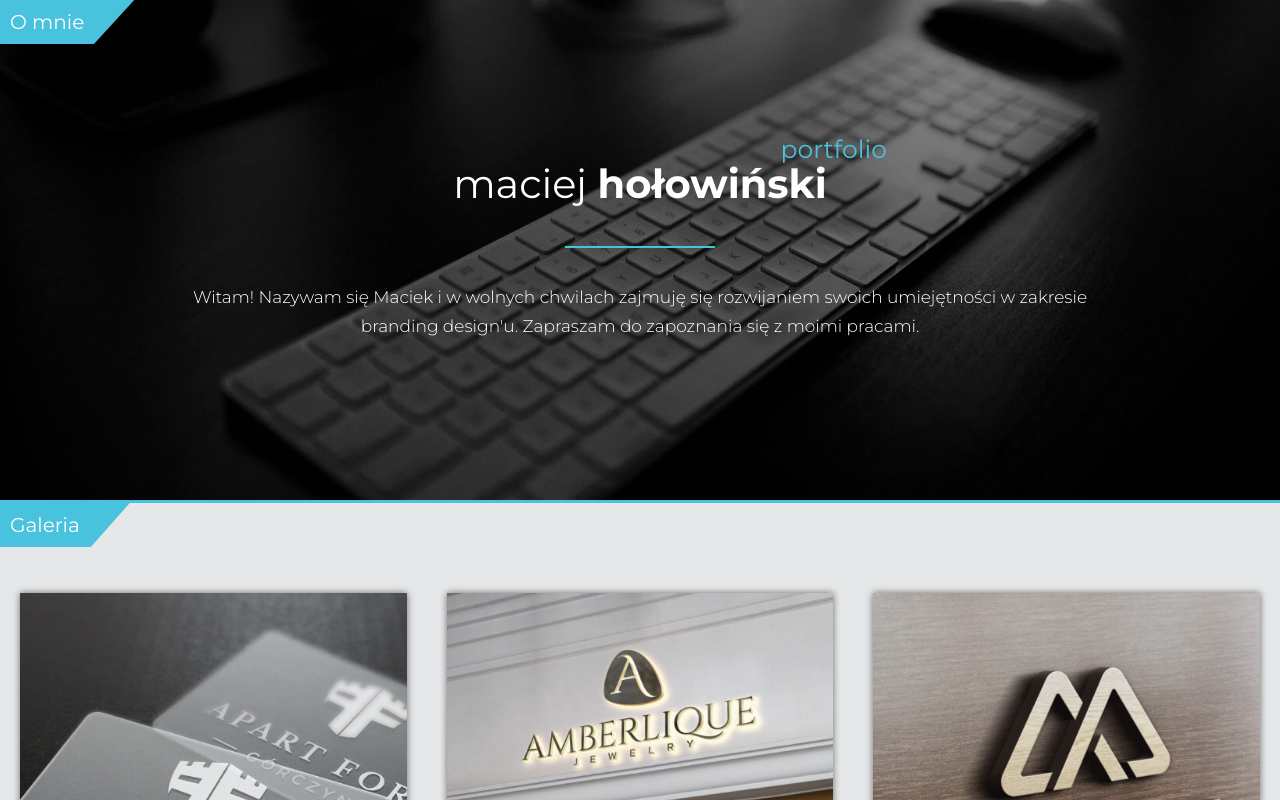
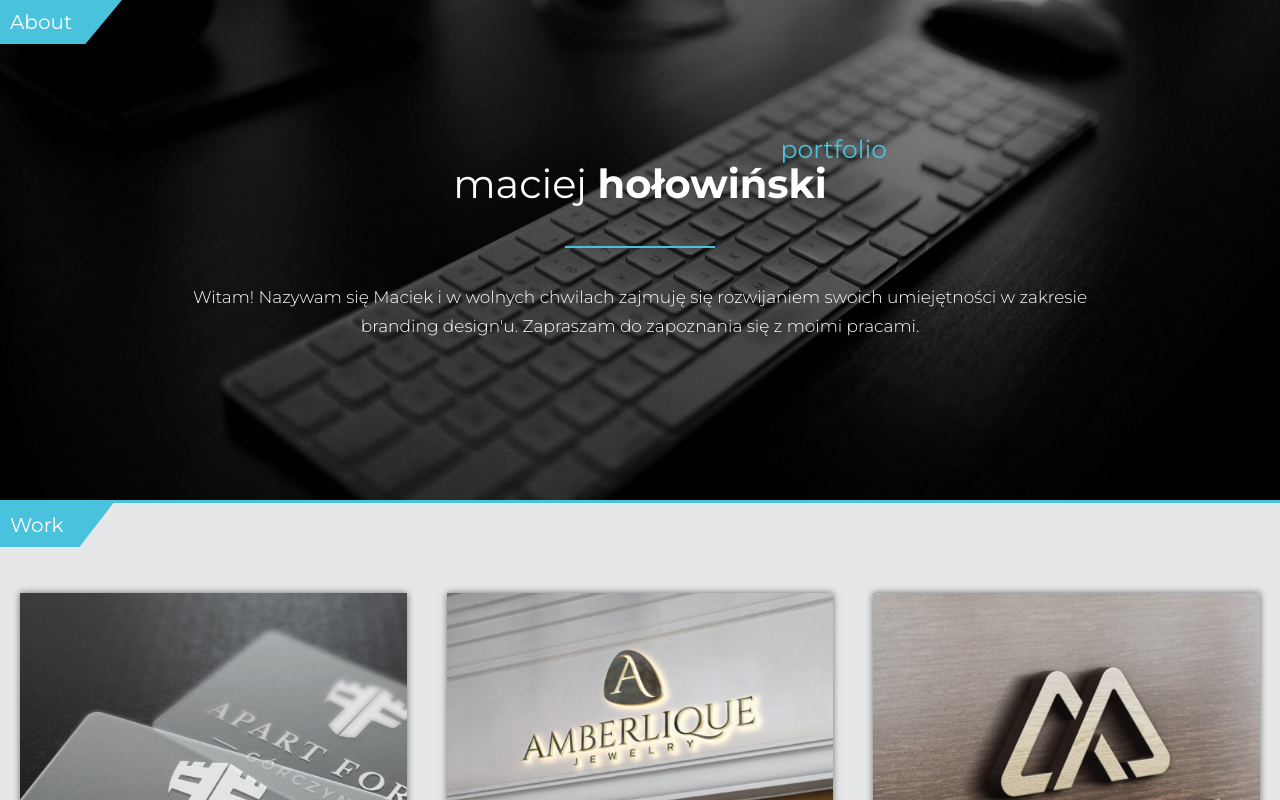
Before and after one commit to maciej-holowinski/graphic-design-portfolio, a plain HTML site: page index.html in a window 1280 px wide. Shown: the top 800 px of the page. Drawn offline with nearby package versions, Linux system fonts and the light colour scheme.

Commit message:
Update index.html

```diff
--- a/index.html
+++ b/index.html
@@ -13,7 +13,7 @@
   <body>
       <div class="main-container">
           <div class="header-container">
-        <span class="title">O mnie</span>
+        <span class="title">About</span>
           <h1 class="main-header">maciej <span class="name">hołowiński</span class=""><span class="superscript">portfolio</span></h1>
 
           <p class="introduction">Witam! Nazywam się Maciek i w wolnych chwilach zajmuję się rozwijaniem swoich umiejętności w zakresie branding design'u. Zapraszam do zapoznania się z moimi pracami.</p>
@@ -21,7 +21,7 @@
         </div>
 
         <div class="cards-container">
-                <span class="title">Galeria</span>
+                <span class="title">Work</span>
                 <div class="inner-cards-container">
 
                 <div class="card">
@@ -173,7 +173,7 @@
             </div>
         </div>
         <form class = "contact-form" method="POST" action="https://formspree.io/mholowinski@gmail.com">
-            <span class="title">Kontakt</span>
+            <span class="title">Contact</span>
             <div class="form-container">
             <div class = "info">
             <input class="form-email" type="email" name="email" placeholder="e-mail"autocomplete="off">
```
